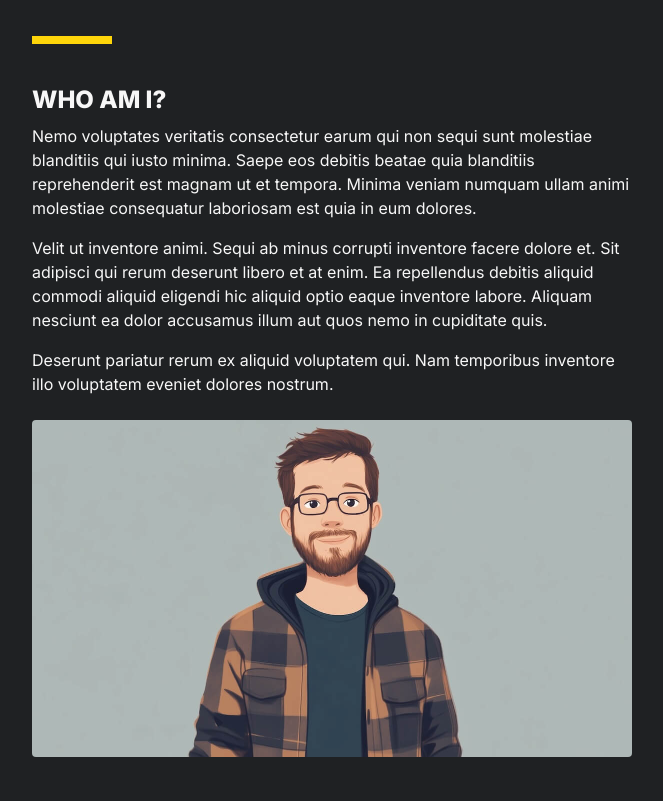
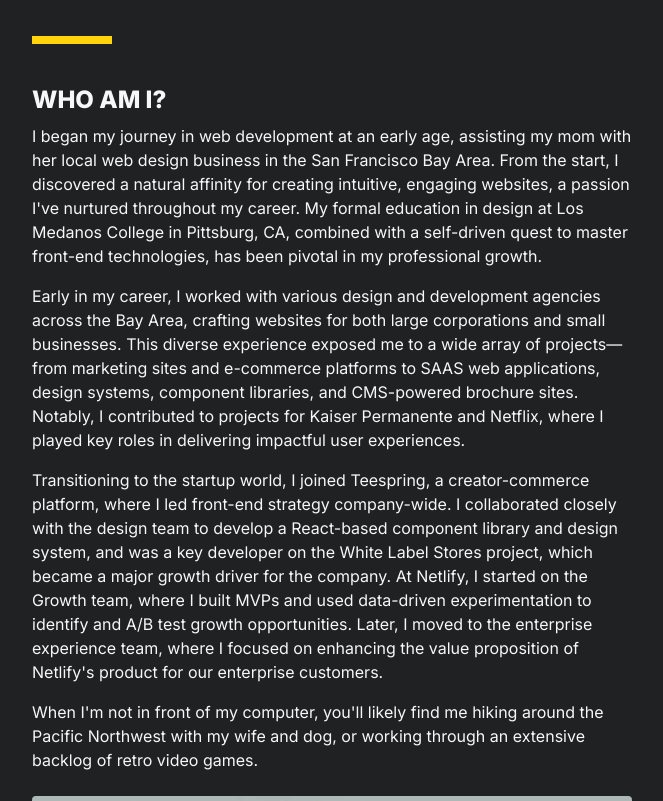
Before and after one commit to danbernardi/portfolio_2024, a Next.js app: page / in a window 1280 px wide. Shown: the part 940-1741 px from the top of the page, without its empty margins (608-1271 px from the left). Built offline with nearby package versions, Linux system fonts and the light colour scheme.

Commit message:
Adds about me text

```diff
--- a/src/components/About/index.tsx
+++ b/src/components/About/index.tsx
@@ -9,9 +9,10 @@
         <div className="w-[80px] h-2 bg-yellow mb-10" />
         <h2 className="text-2xl font-extrabold uppercase mb-2">Who am I?</h2>
 
-        <p>Nemo voluptates veritatis consectetur earum qui non sequi sunt molestiae blanditiis qui iusto minima. Saepe eos debitis beatae quia blanditiis reprehenderit est magnam ut et tempora. Minima veniam numquam ullam animi molestiae consequatur laboriosam est quia in eum dolores.</p>
-        <p className="mt-4">Velit ut inventore animi. Sequi ab minus corrupti inventore facere dolore et. Sit adipisci qui rerum deserunt libero et at enim. Ea repellendus debitis aliquid commodi aliquid eligendi hic aliquid optio eaque inventore labore. Aliquam nesciunt ea dolor accusamus illum aut quos nemo in cupiditate quis.</p>
-        <p className="mt-4">Deserunt pariatur rerum ex aliquid voluptatem qui. Nam temporibus inventore illo voluptatem eveniet dolores nostrum.</p>
+        <p>I began my journey in web development at an early age, assisting my mom with her local web design business in the San Francisco Bay Area. From the start, I discovered a natural affinity for creating intuitive, engaging websites, a passion I&apos;ve nurtured throughout my career. My formal education in design at Los Medanos College in Pittsburg, CA, combined with a self-driven quest to master front-end technologies, has been pivotal in my professional growth.</p>
+        <p className="mt-4">Early in my career, I worked with various design and development agencies across the Bay Area, crafting websites for both large corporations and small businesses. This diverse experience exposed me to a wide array of projects—from marketing sites and e-commerce platforms to SAAS web applications, design systems, component libraries, and CMS-powered brochure sites. Notably, I contributed to projects for Kaiser Permanente and Netflix, where I played key roles in delivering impactful user experiences.</p>
+        <p className="mt-4">Transitioning to the startup world, I joined Teespring, a creator-commerce platform, where I led front-end strategy company-wide. I collaborated closely with the design team to develop a React-based component library and design system, and was a key developer on the White Label Stores project, which became a major growth driver for the company. At Netlify, I started on the Growth team, where I built MVPs and used data-driven experimentation to identify and A/B test growth opportunities. Later, I moved to the enterprise experience team, where I focused on enhancing the value proposition of Netlify&apos;s product for our enterprise customers.</p>
+        <p className="mt-4">When I&apos;m not in front of my computer, you&apos;ll likely find me hiking around the Pacific Northwest with my wife and dog, or working through an extensive backlog of retro video games.</p>
 
         <Image
           src="/about.jpg"
```
